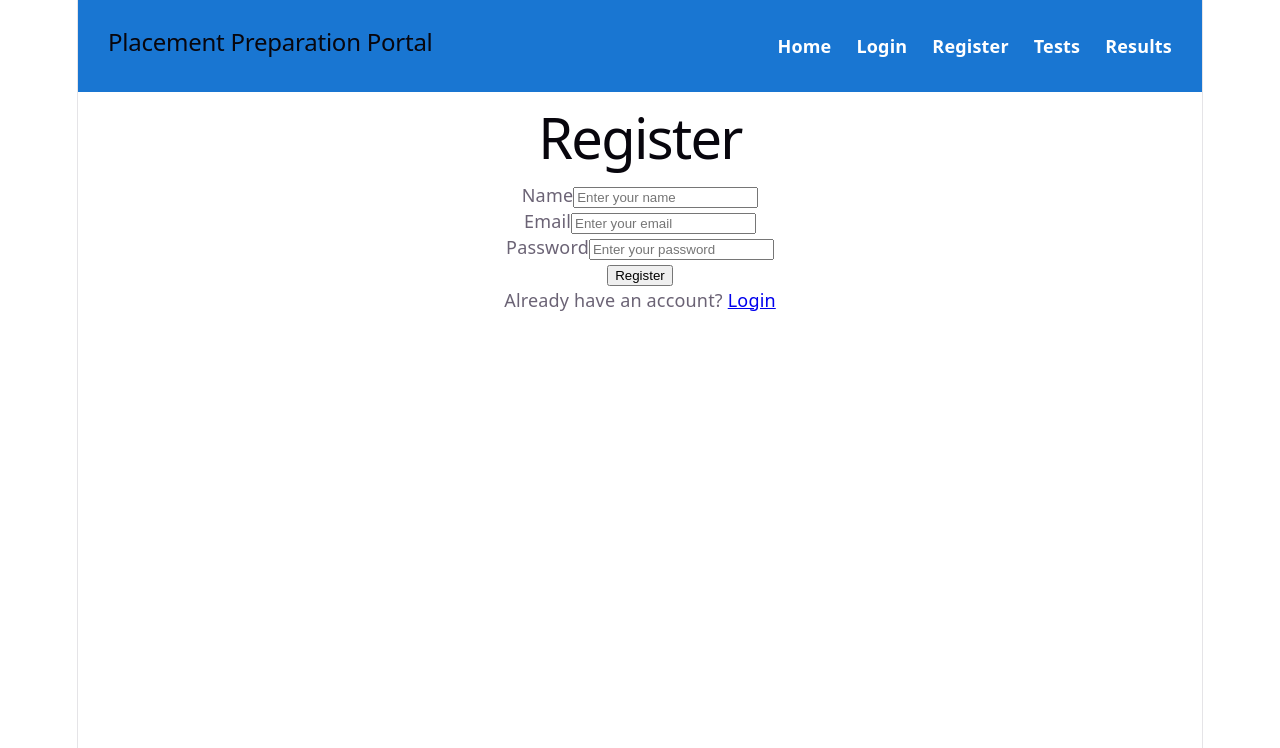
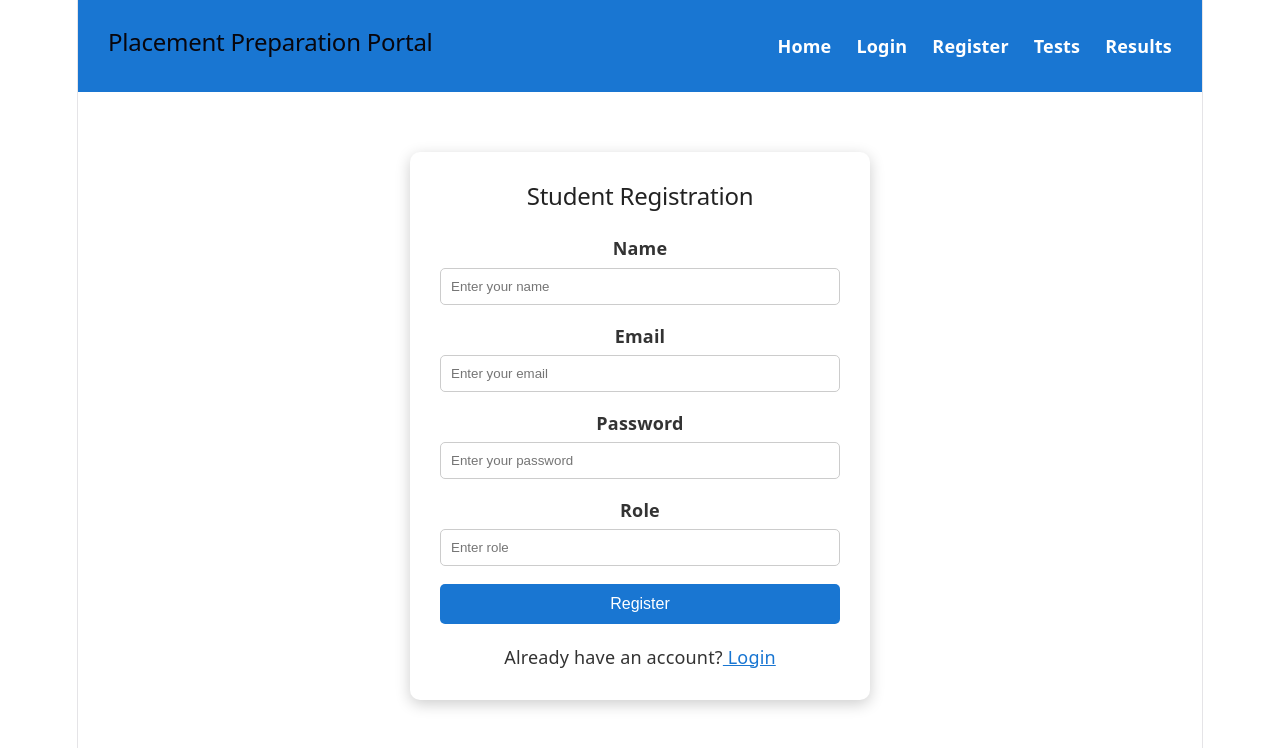
Before and after one commit to Khushi7870/placement-portal-backend, a React app in the folder frontend/: page /register in a window 1280 px wide. Shown: the top 748 px of the page. Built offline with nearby package versions, Linux system fonts and the light colour scheme; the HTML template or start-up script is replaced by a standard one.

Commit message:
Day 10 Completed - Registration API connected with MySQL

```diff
--- a/frontend/src/pages/Register.jsx
+++ b/frontend/src/pages/Register.jsx
@@ -1,17 +1,45 @@
-import React from "react";
+import { useState } from "react";
+import API from "../services/api";
 
 function Register() {
+    const [name, setName] = useState("");
+const [email, setEmail] = useState("");
+const [password, setPassword] = useState("");
+const [role, setRole] = useState("");
+
+const handleRegister = async (e) => {
+  e.preventDefault();
+
+  try {
+    const response = await API.post("/users/register", {
+      name,
+      email,
+      password,
+      role
+    });
+
+    alert(response.data);
+
+  } catch (error) {
+    console.error(error);
+    alert("Registration Failed");
+  }
+};
+
   return (
-    <div className="register-page">
-      <h1>Register</h1>
+    <div className="login-container">
+      <h2>Student Registration</h2>
 
-      <form>
+      <form onSubmit={handleRegister}>
+
         <div>
           <label>Name</label>
           <input
-            type="text"
-            placeholder="Enter your name"
-          />
+             type="text"
+             placeholder="Enter your name"
+             value={name}
+             onChange={(e) => setName(e.target.value)}
+             />
         </div>
 
         <div>
@@ -19,23 +47,42 @@ function Register() {
           <input
             type="email"
             placeholder="Enter your email"
+            value={email}
+            onChange={(e) => setEmail(e.target.value)}
           />
         </div>
 
         <div>
           <label>Password</label>
           <input
-            type="password"
-            placeholder="Enter your password"
+          type="password"
+          placeholder="Enter your password"
+          value={password}
+         onChange={(e) => setPassword(e.target.value)}
+         />
+        </div>
+
+        <div>
+          <label>Role</label>
+          <input
+          type="text"
+          placeholder="Enter role"
+          value={role}
+          onChange={(e) => setRole(e.target.value)}
           />
         </div>
 
-        <button type="submit">Register</button>
+        <button type="submit">
+          Register
+        </button>
+
       </form>
 
       <p>
-        Already have an account? <a href="/login">Login</a>
+        Already have an account?
+        <a href="/login"> Login</a>
       </p>
+
     </div>
   );
 }
```
